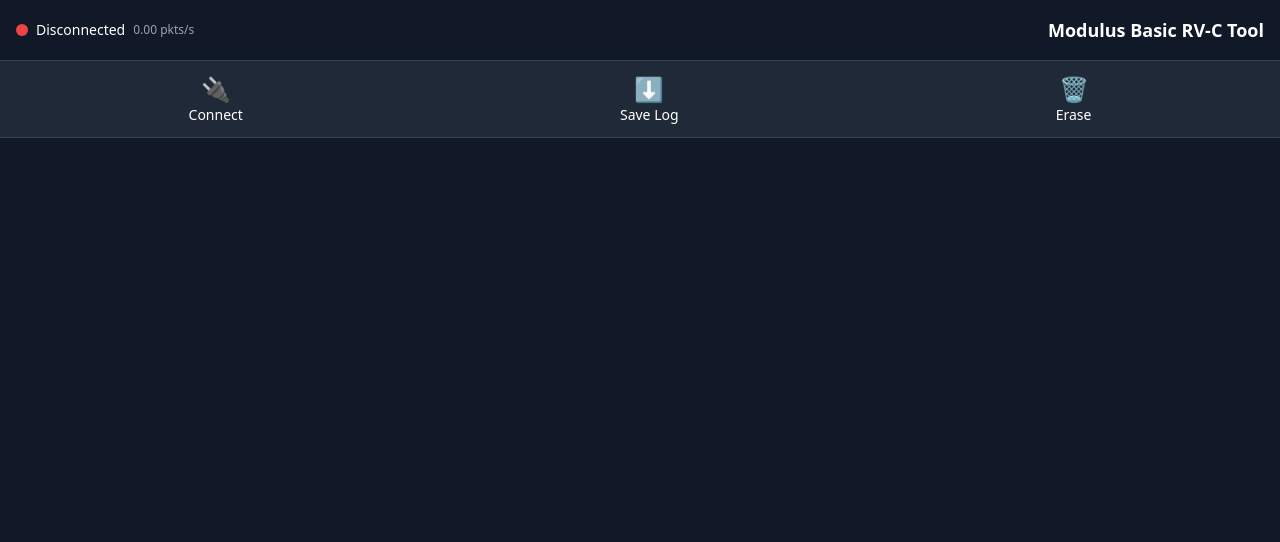
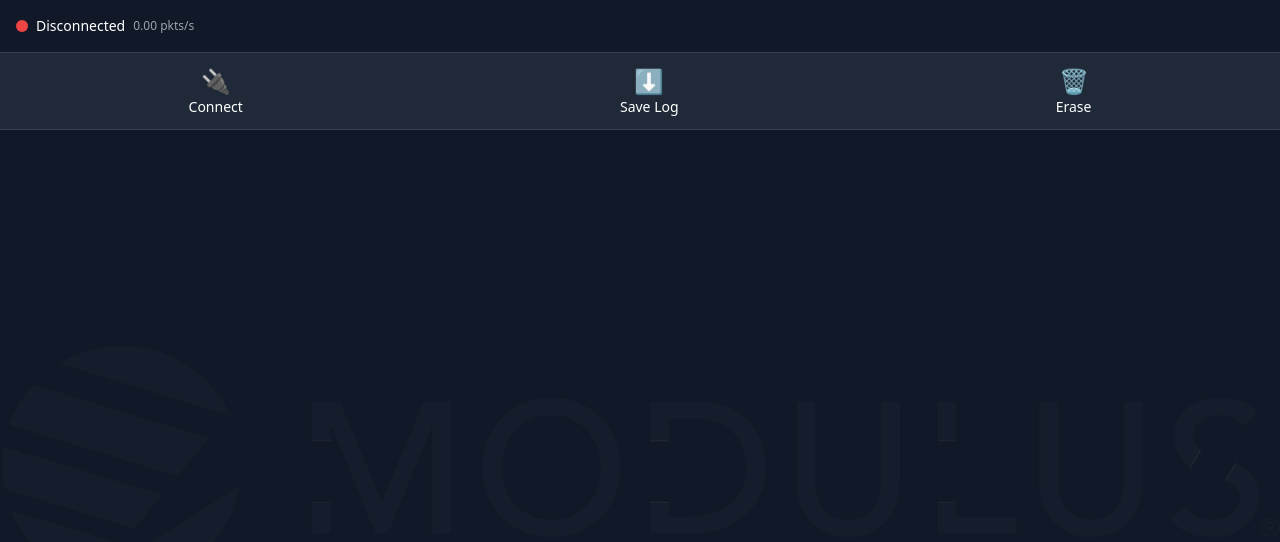
Before and after one commit to Modulus-Controls/rvctool, a plain HTML site: page index.html in a window 1280 px wide. Drawn offline with nearby package versions, Linux system fonts and the light colour scheme.

Commit message:
look & feel

```diff
--- a/index.html
+++ b/index.html
@@ -14,6 +14,24 @@
       background-color: #1f2937; /* Tailwind's bg-gray-800 */
       transition: background-color 1.0s cubic-bezier(.4,0,.2,1);
     }
+    .data-watermark {
+      position: relative;
+      z-index: 0;
+    }
+    .data-watermark::before {
+      content: "";
+      position: absolute;
+      inset: 0;
+      background: url('banner.png') center center no-repeat;
+      background-size: contain;
+      opacity: 0.33; /* Adjust for desired faintness */
+      pointer-events: none;
+      z-index: 0;
+    }
+    .data-watermark > * {
+      position: relative;
+      z-index: 1;
+    }
   </style>
 </head>
 <script type="module" src="app.js"></script>
@@ -25,7 +43,7 @@
       <span class="w-3 h-3 rounded-full bg-green-400"></span>
       <span class="text-sm">Connected</span>
     </div>
-    <h1 class="text-lg font-semibold">Modulus Basic RV-C Tool</h1>
+    <!-- <h1 class="text-lg font-semibold">Modulus</h1> -->
   </div>
 
   <!-- Button Bar -->
@@ -45,7 +63,7 @@
   </div>
 
   <!-- Hierarchical Device List -->
-  <div class="flex-1 overflow-y-auto p-4 space-y-4">
+  <div class="flex-1 overflow-y-auto p-4 space-y-4 data-watermark">
 
     <!-- Device Block Template -->
     <details class="bg-gray-800 rounded-lg p-3">
```
Also changed, not shown: banner.png (added).
